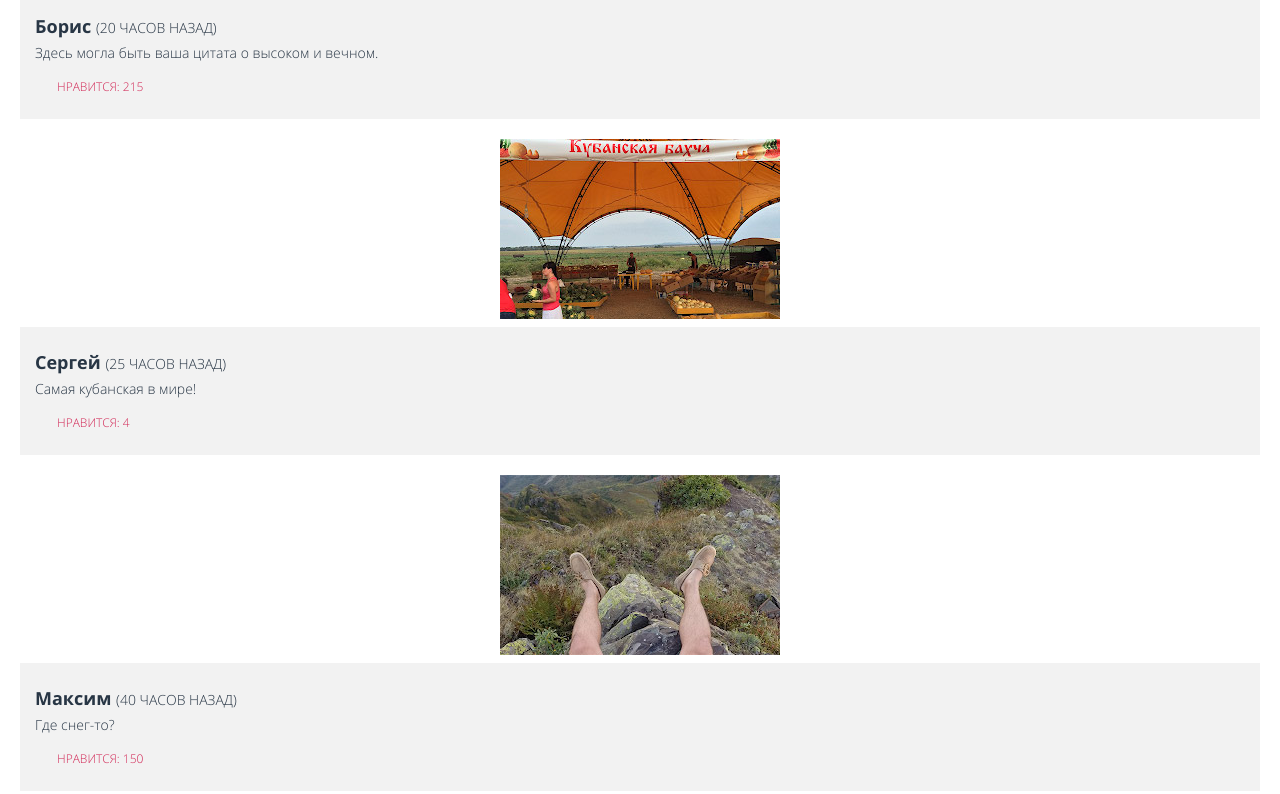
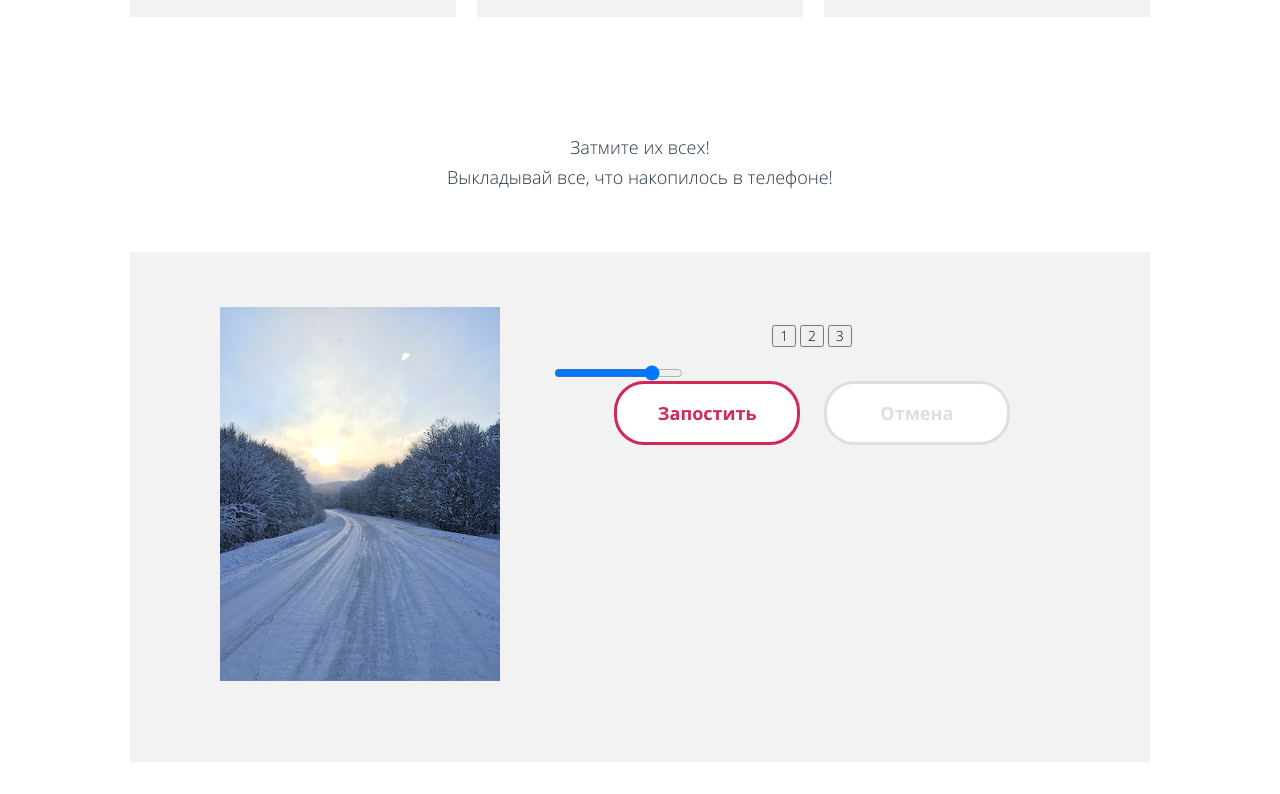
Before and after one commit to AnastasiaArt/798053-pink, a website: page source/photo.html in a window 1280 px wide. Shown: the part 1744-2538 px from the top of the page. Drawn offline with nearby package versions, Linux system fonts and the light colour scheme; files that its build step writes are made by us from their sources; files whose address does not match are found by name.

Commit message:
адаптив фото

```diff
--- a/source/photo.html
+++ b/source/photo.html
@@ -27,7 +27,7 @@
       <h1 class="title__name">Фотографии пользователей</h1>
     </div>
     <section class="gallery">
-      <h2 class="gallery__title">Взгляните на фотографии, которые выкладывают пользователи! Видите, как не хватает ваших!</h2>
+      <h2 class="gallery__title">Взгляните на фотографии, которые выкладывают пользователи! <span>Видите, как не хватает ваших!</span></h2>
       <ul class="gallery__list">
         <li class="gallery__item gallery__item--panorama">
           <article class="gallery__photo photo">
@@ -142,6 +142,7 @@
         <div class="photo-load__image">
           <img src="../img/photo-road-mobile@1x.jpg" width="280" height="375" alt="Ваше фото">
         </div>
+        <div class="photo-load__filters">
           <p class="photo-load__option option__toggles">
             <button class="option__toggle" type="button">1</button>
             <button class="option__toggle" type="button">2</button>
@@ -150,6 +151,7 @@
           <input class="option__range" type="range" min="0" max="100" value="80">
           <button type="submit" class="photo-load__button button button--rounded button--rounded-red">Запостить</button>
           <button type="button" class="photo-load__button button button--rounded button--rounded-gray">Отмена</button>
+        </div>
       </div>
     </section>
   </main>
--- a/source/sass/blocks/gallery.scss
+++ b/source/sass/blocks/gallery.scss
@@ -9,7 +9,7 @@
   @include font-style(14px, 30px, normal);
   @include indent;
 
-  padding: 40px 20px;
+  margin: 40px 20px;
 }
 
 .gallery__list {
@@ -23,10 +23,71 @@
 .gallery__item {
   margin: $padding-mobile;
   margin-bottom: 20px;
+  background-color: $gray;
 }
 
 .gallery__item--panorama {
   @include indent;
 
   width: 100%;
+  background-color: transparent;
+  margin-bottom: 20px;
 }
+
+@include respond-to(medium) {
+  .gallery__title {
+    @include font-style(18px, 30px, normal);
+
+    padding: 0 85px;
+    margin-top: 90px;
+    margin-bottom: 70px;
+  }
+
+  .gallery__list {
+    display: flex;
+    flex-wrap: wrap;
+    padding: 0 20px;
+    align-items: stretch;
+    justify-content: space-between;
+  }
+
+  .gallery__item {
+    width: 45%;
+    margin: 0;
+    margin-bottom: 20px;
+
+
+    &--panorama {
+      width: 100%;
+      margin: 0;
+      margin-bottom: 50px;
+    }
+  }
+}
+
+@include respond-to(large) {
+  .gallery__title {
+    @include font-style(18px, 30px, normal);
+
+    margin-left: 130px;
+    margin-right: 130px;
+    margin-bottom: 80px;
+
+    & span {
+      display: block;
+    }
+  }
+
+  .gallery__list {
+    padding: 0 130px;
+  }
+
+  .gallery__item {
+    width: 32%;
+    margin-bottom: 55px;
+
+    &--panorama {
+      width: 100%;
+    }
+  }
+}
--- a/source/sass/blocks/photo-load.scss
+++ b/source/sass/blocks/photo-load.scss
@@ -4,6 +4,7 @@
   color: $blue;
   width: 100%;
   box-sizing: border-box;
+  padding: 20px;
 }
 
 .photo-load__title {
@@ -11,22 +12,80 @@
 
   background-color: $white;
   margin: 40px 0;
-  padding: 0 30px;
+  padding: 0 15px;
 }
 
 .photo-load__wrapper {
   background-color: $gray;
-  width: 100%;
-  padding-bottom: 20px;
+  padding: 20px;
 }
 
 .photo-load__image {
-  padding: 20px 0;
+  margin-bottom: 40px;
+  width: 280px;
+  height: 373px;
+  overflow: hidden;
 }
 
 .photo-load__button {
   width: 280px;
   margin: $center;
-  margin-bottom: 20px;
+  margin-bottom: 10px;
   margin-top: 10px;
 }
+
+@include respond-to(medium) {
+  .photo-load {
+    padding: 0;
+  }
+
+  .photo-load__title {
+    @include font-style(18px, 30px, normal);
+    margin: 70px 20px;
+  }
+
+  .photo-load__image {
+    width: 300px;
+    height: 400px;
+    margin: 0;
+  }
+
+  .photo-load__wrapper {
+    display: flex;
+    flex-wrap: wrap;
+    justify-content: space-between;
+  }
+
+  .photo-load__filters {
+    width: 50%;
+  }
+
+  .photo-load__button {
+    width: 260px;
+  }
+}
+
+@include respond-to(large) {
+  .photo-load__wrapper {
+    margin: 60px 130px;
+    padding: 55px 80px;
+  }
+
+  .photo-load__title {
+    margin: 60px 0;
+  }
+
+  .option__range {
+    display: block;
+  }
+
+  .photo-load__filters {
+    width: 60%;
+  }
+
+  .photo-load__button {
+    width: 186px;
+    display: inline-block;
+    margin: 0 10px;
+  }
+}
--- a/source/sass/blocks/photo.scss
+++ b/source/sass/blocks/photo.scss
@@ -1,13 +1,13 @@
 .photo__wrapper-text {
   @include indent;
 
-  background-color: $gray;
   color: $blue;
   padding: 0 15px;
 }
 
 .photo__wrapper-text--panorama {
   margin: $padding-mobile;
+  background-color: $gray;
 }
 
 .photo__image {
@@ -46,5 +46,24 @@
 
   padding: $padding-mobile;
   padding-top: 10px;
-  padding-bottom: 20px;
+  margin-bottom: 20px;
 }
+
+@include respond-to(medium) {
+  .photo__wrapper-text {
+    padding-left: 20px;
+    padding-right: 30px;
+    // display: flex;
+    // flex-direction: column;
+
+    &--panorama {
+      margin-left: 0;
+      margin-right: 0;
+    }
+  }
+}
+
+//
+// @include respond-to(large) {
+//
+// }
```
Lines whose indentation alone changed are shown as unchanged.
